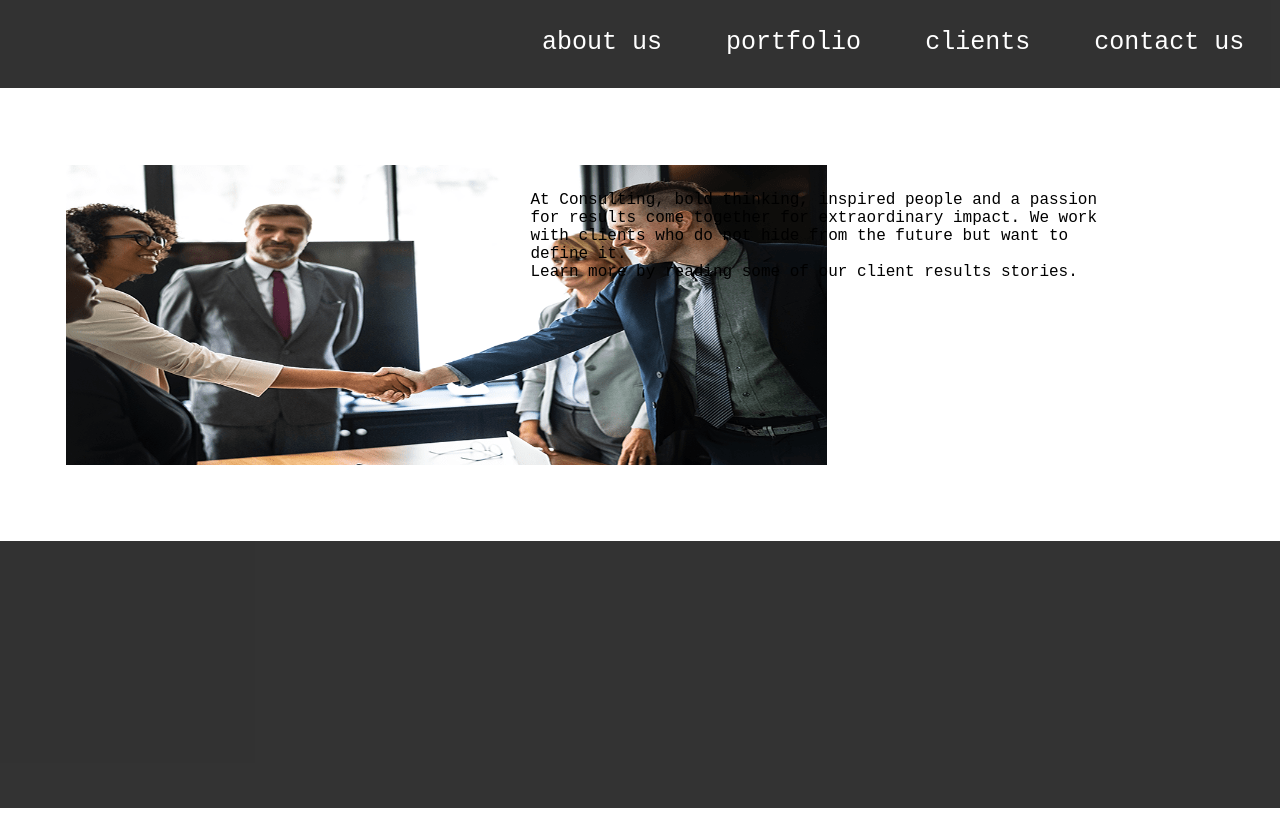
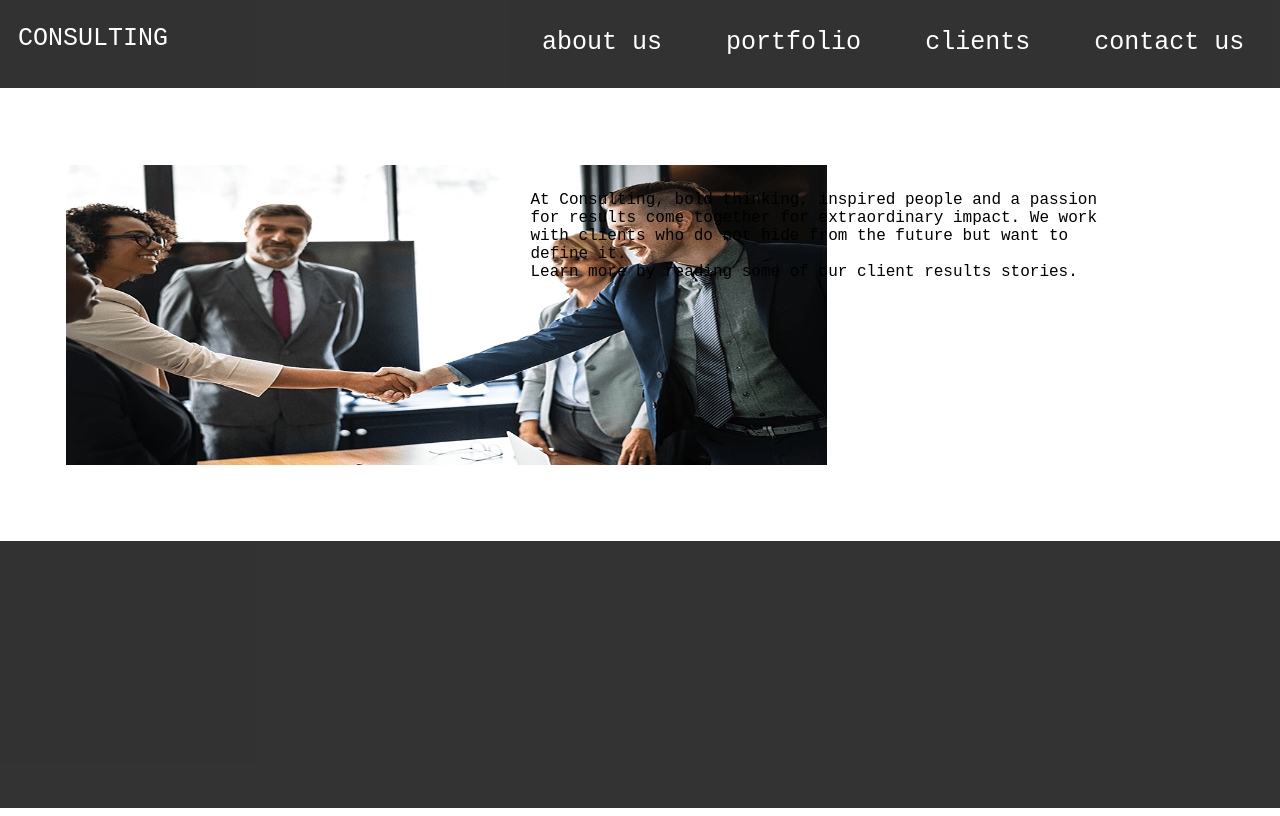
Before and after one commit to minooazadi/consulting, a plain HTML site: page clients.html in a window 1280 px wide. Shown: the top 816 px of the page. Drawn offline with Linux system fonts and the light colour scheme.

Commit message:
clients-finished

```diff
--- a/clients.html
+++ b/clients.html
@@ -9,7 +9,8 @@
 </head>
 <body>
     <div id="container">
-        <header id="header">CONSULTING <nav>
+        <header id="header"><a class="back-to-main" href="index.html">CONSULTING</a>
+            <nav>
             <ul class="menu">
                 <li><a href="about.html">about us</a></li>
                 <li><a href="portfolio.html">portfolio</a></li>
```
